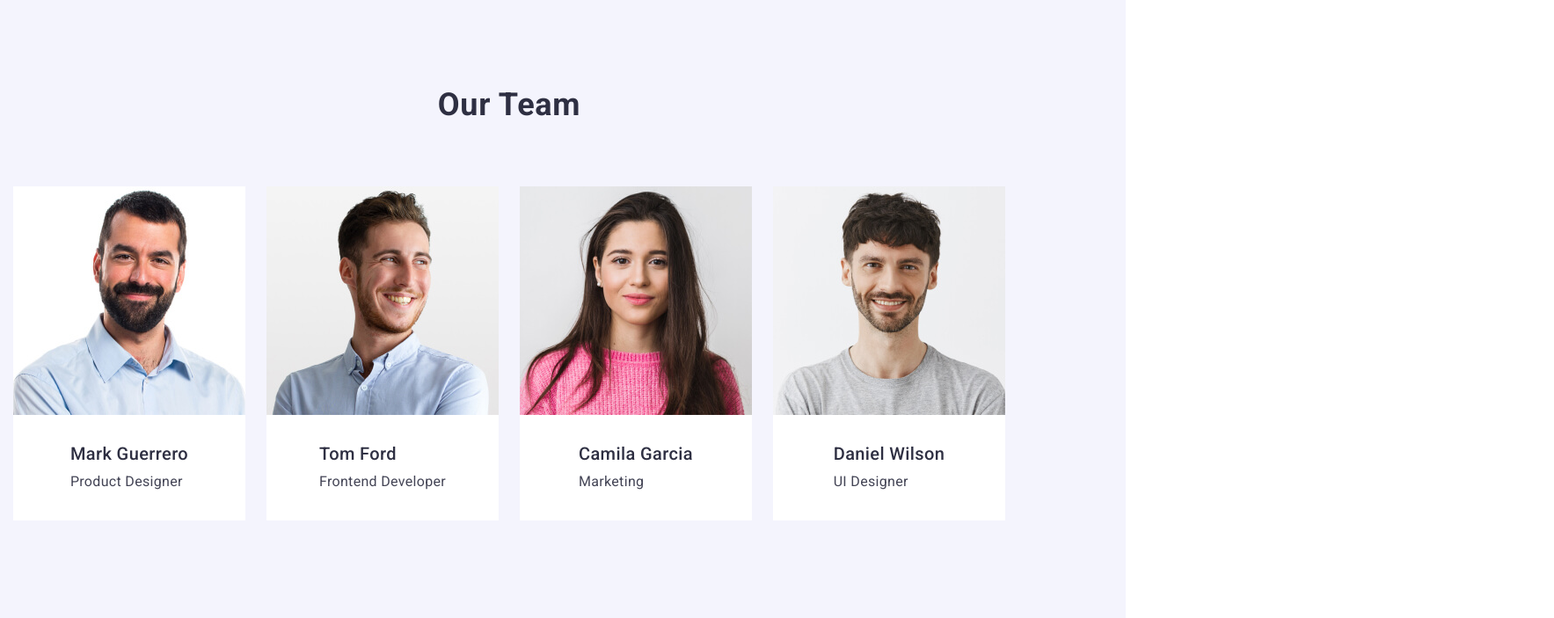
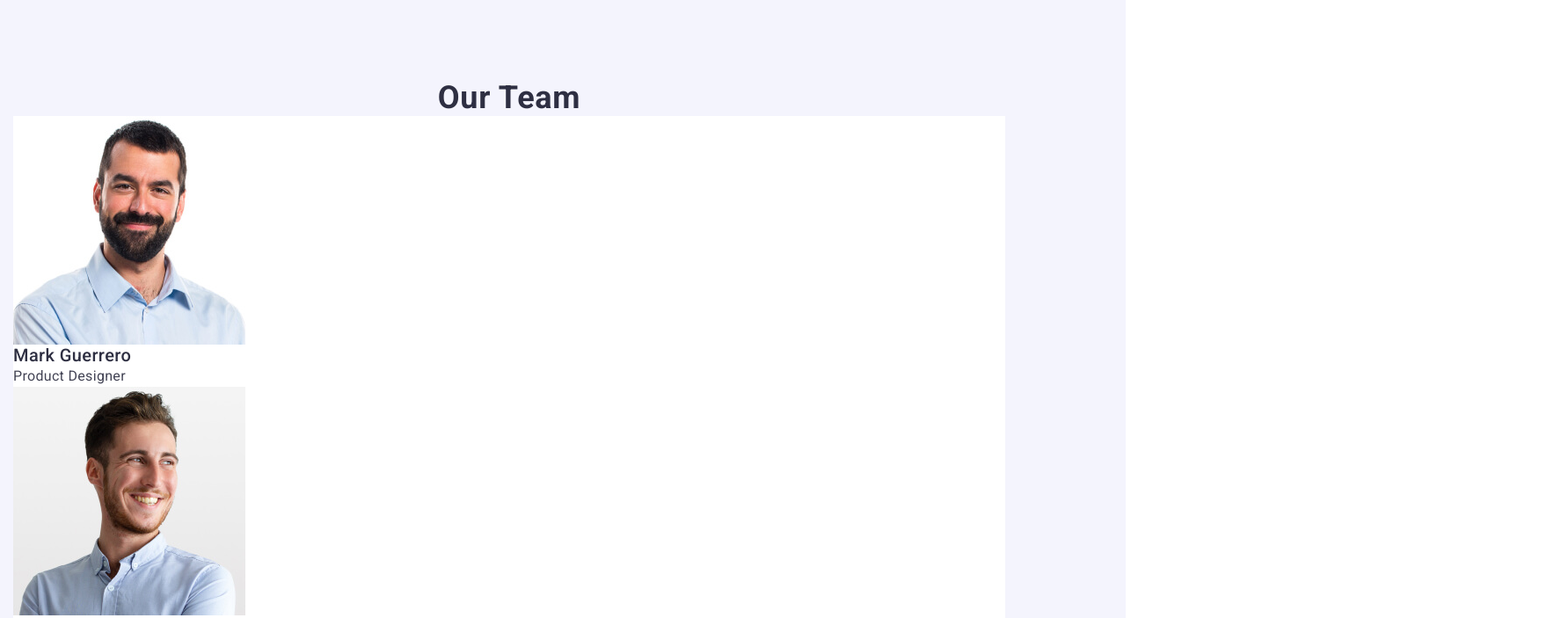
Before and after one commit to antagonist13/goit-markup-hw-03, a plain HTML site: page index.html in a window 1280 px wide. Shown: the part 1060-1763 px from the top of the page at 88% size, 1767 px wide, since content can reach past the window. Drawn offline with nearby package versions, Linux system fonts and the light colour scheme.

Commit message:
Revert "creating our team"
This reverts commit fc134e78b1b482ff09c6833ceac9f5a228402b9a.

```diff
--- a/css/styles.css
+++ b/css/styles.css
@@ -38,7 +38,6 @@ img {
   line-height: 1.11;
   text-align: center;
   color: #2e2f42;
-  margin-bottom: 72px;
 }
 .text-title {
   font-family: Roboto;
@@ -48,9 +47,6 @@ img {
   line-height: 1.2;
   letter-spacing: 0.02em;
   color: #2e2f42;
-
-  display: block;
-  margin-bottom: 8px;
 }
 .text {
   font-family: Roboto;
@@ -136,7 +132,9 @@ img {
 .contact:focus {
   color: #404bbf;
 }
-
+.icon {
+  background-color: #ffffff;
+}
 .flex-header {
   display: flex;
   justify-content: space-between;
@@ -223,24 +221,13 @@ img {
   flex-direction: column;
   width: calc((100% - 72px) / 4);
 }
+.text-title-benefit {
+  display: block;
+  margin-bottom: 8px;
+}
 /* SECTION OUR TEAM*/
 .section-our-team {
   background: var(--CLOUD, #f4f4fd);
-}
-.icon {
-  background-color: #ffffff;
-  width: calc((100% - 72px) / 4);
-  display: flex;
-  flex-direction: column;
-  align-items: center;
-}
-.icon-group {
-  display: flex;
-  gap: 24px;
-}
-.photo-description {
-  padding-top: 32px;
-  padding-bottom: 32px;
 }
 /* SECTION OUR PORTFOLIO*/
 .section-our-portfolio {
--- a/index.html
+++ b/index.html
@@ -64,7 +64,7 @@
           <h2 class="visually-hidden">Benefits</h2>
           <ul class="benefit-main-block">
             <li class="benefit-block">
-              <h3 class="text-title">Strategy</h3>
+              <h3 class="text-title text-title-benefi">Strategy</h3>
               <p class="text benefit-text">
                 Our goal is to identify the business problem to walk away with
                 the perfect and creative solution.
@@ -72,7 +72,7 @@
             </li>
 
             <li class="benefit-block">
-              <h3 class="text-title">Punctuality</h3>
+              <h3 class="text-title text-title-benefit">Punctuality</h3>
               <p class="text benefit-text">
                 Bring the key message to the brand's audience for the best price
                 within the shortest possible time.
@@ -80,7 +80,7 @@
             </li>
 
             <li class="benefit-block">
-              <h3 class="text-title">Diligence</h3>
+              <h3 class="text-title text-title-benefi">Diligence</h3>
               <p class="text benefit-text">
                 Research and confirm brands that present the strongest digital
                 growth opportunities and minimize risk.
@@ -88,7 +88,7 @@
             </li>
 
             <li class="benefit-block">
-              <h3 class="text-title">Technologies</h3>
+              <h3 class="text-title text-title-benefi">Technologies</h3>
               <p class="text benefit-text">
                 Design practice focused on digital experiences. We bring forth a
                 deep passion for problem-solving.
@@ -101,7 +101,7 @@
       <section class="section-our-team section">
         <div class="container">
           <h2 class="title">Our Team</h2>
-          <ul class="icon-group">
+          <ul>
             <li class="icon">
               <img
                 src="./images/mark-guerrero.jpg"
@@ -109,10 +109,8 @@
                 width="264"
                 height="260"
               />
-              <div class="photo-description">
               <h3 class="text-title">Mark Guerrero</h3>
               <p class="text">Product Designer</p>
-              </div>
             </li>
             <li class="icon">
               <img
@@ -121,10 +119,8 @@
                 width="264"
                 height="260"
               />
-              <div class="photo-description">
               <h3 class="text-title">Tom Ford</h3>
               <p class="text">Frontend Developer</p>
-              </div>
             </li>
             <li class="icon">
               <img
@@ -133,10 +129,8 @@
                 width="264"
                 height="260"
               />
-              <div class="photo-description">
               <h3 class="text-title">Camila Garcia</h3>
               <p class="text">Marketing</p>
-              </div>
             </li>
             <li class="icon">
               <img
@@ -145,10 +139,8 @@
                 width="264"
                 height="260"
               />
-              <div class="photo-description">
               <h3 class="text-title">Daniel Wilson</h3>
               <p class="text">UI Designer</p>
-              </div>
             </li>
           </ul>
         </div>
```
Lines whose indentation alone changed are shown as unchanged.
